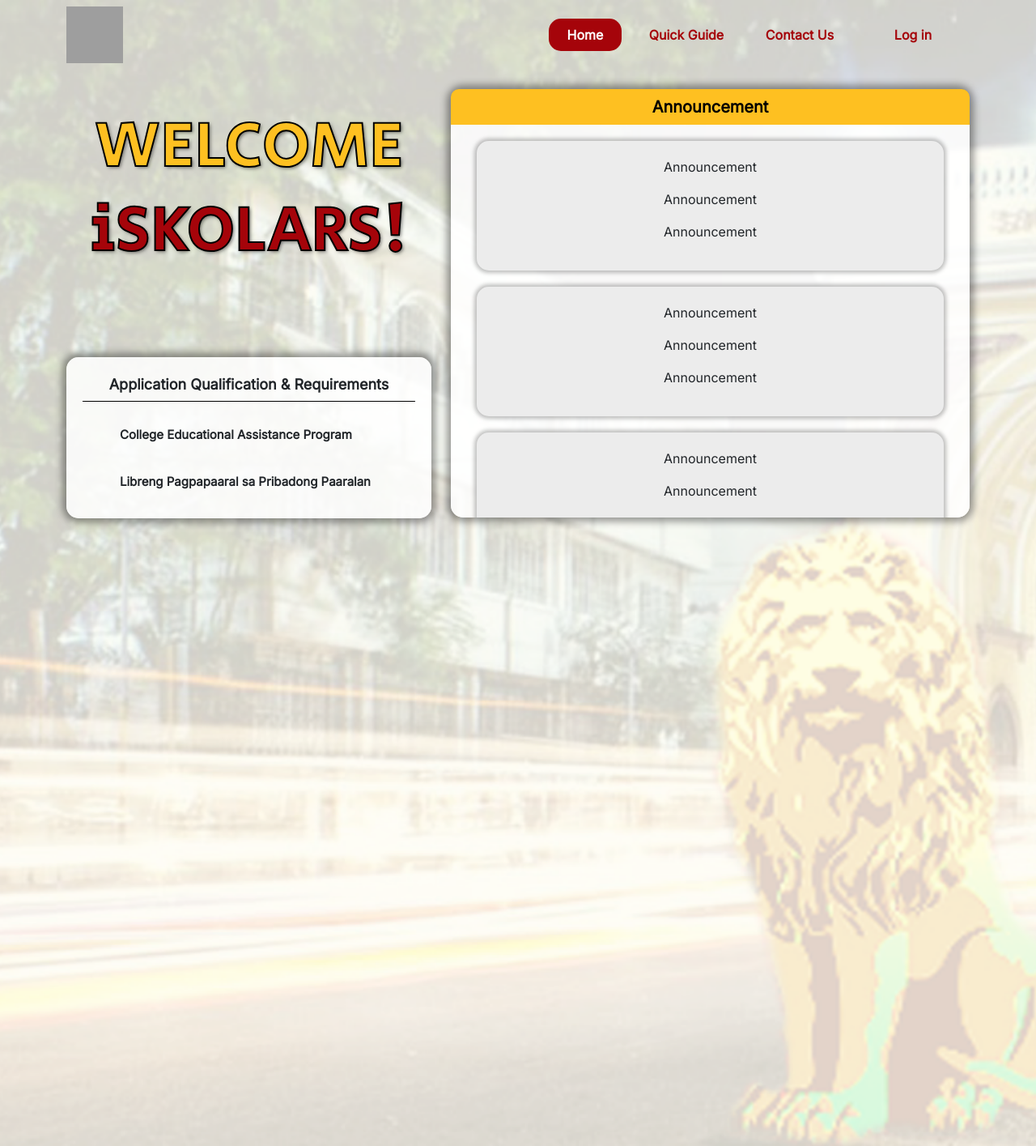
After one commit to LightYAGAMI737/iskolarosa-webportal, a PHP site: page /home-page.php in a window 1280 px wide. The commit adds this page. Shown: the whole page at 81% size. Run offline with PHP 8.4, Linux system fonts and the light colour scheme; some libraries are stand-ins or nearby versions; grey boxes are pictures that could not be loaded.

Commit message:
add homepage new design

```diff
--- a/home-page-two/home-page.css
+++ b/home-page-two/home-page.css
@@ -1,38 +1,189 @@
-        /* Background image */
 body {
     background-image: url('background2.png');
-            background-size: cover; /* Adjust the image size to cover the entire background */
-            background-repeat: no-repeat; /* Prevent the background image from repeating */
+    background-size: cover;
+    background-repeat: no-repeat;
+    background-attachment: fixed;
+    background-position: center center;
+}
+
+.img-logo {
+    width: 70px;
+    height: 70px;
+    margin-right: 20px;
 }
 
 .navbar-brand {
-            font-size: 24px; /* Increase the font size of the navbar brand */
-            margin-right: 20px; /* Add right margin to the brand */
+    font-size: 24px;
+    margin-right: 20px;
 }
 
-       /* Custom CSS to align navigation links to the right */
 .navbar-nav {
     margin-left: auto;
 }
 
 .navbar {
-            padding: 10px; /* Add padding to the navbar */
+    font-family: 'Inter', sans-serif;
+    --bs-navbar-brand-padding-y: 0 !important;
 }
 
+
 .navbar-nav .nav-item .nav-link {
-            color: #A5040A; /* Font color for the navbar links */
-            width: 110px; /* Add width to the navbar links */
+    color: #A5040A;
+    width: 120px;
     text-align: center;
     font-weight: bolder;
 }
 
 .navbar-nav .nav-item .nav-link.active {
-            color: white !important; /* Background color for the active link */
+    color: white !important;
     max-width: 90px !important;
+    border-radius: 15px;
+    transition: background-color 0.3s;
+}
+
+.navbar-nav .nav-item .nav-link.active:hover {
+    background-color: #400000;
+    color: white;
+}
+
+.flex-container {
+    display: flex;
+    flex-direction: column;
+}
+
+.top-left-row {
+    height: 255px;
+    display: flex;
+    flex-direction: column;
+    justify-content: center;
+    align-items: center;
+    text-align: center;
+}
+
+.custom-text {
+    font-size: 80px;
+    text-shadow: 2px 2px 4px rgba(0, 0, 0, 0.5);
+    -webkit-text-stroke: 2px #000;
+    font-family: 'Secular One', sans-serif;
+}
+
+.right-column {
+    width: 100%;
+    text-align: center;
+    background: rgba(255, 255, 255, 0.85);
+    box-shadow: 0px 0px 10px 5px rgba(0, 0, 0, 0.40);
+    font-family: 'Inter', sans-serif;
+    border-radius: 15px;
+}
+.announcement-outer-card {
+    overflow-y: auto;
+    height: 485px;
+    border-bottom-left-radius: 15px;
+    border-bottom-right-radius: 15px;
+}
+
+.announcement-outer-card::-webkit-scrollbar {
+    width: 0.5em;
+    margin-top: 20px;
+}
+
+.announcement-outer-card::-webkit-scrollbar-thumb {
+    border-radius: 10px;
+    background: #8F8F8F;
+}
+
+.announcement-outer-card::-webkit-scrollbar-track {
+    background-color: transparent;
+}
+
+
+.announcement-inner-card {
+    width: 90%;
+    padding: 20px;
+    margin: 20px auto;
+    border-radius: 15px;
+    background: #ECECEC;
+    box-shadow: 0px 0px 5px 3px rgba(0, 0, 0, 0.25);
+}
+
+.announcement-header {
+    background-color: #FEC021;
+    padding: 0;
+    border-top-right-radius: 10px;
+    border-top-left-radius: 10px;
+}
+
+.announcement-header p {
+    color: #000;
+    font-size: 20px;
+    padding: 7px;
+    font-weight: bold;
+    margin-bottom: 0px !important;
+    font-family: 'Inter', sans-serif !important;
+}
+
+
+.bottom-left-row {
+    height: 275px;
+    display: flex;
+    flex-direction: column;
+    justify-content: flex-end;
+    align-items: center;
+}
+
+
+.left-card {
+    width: 100%;
+    text-align: center;
+    padding: 20px;
+    border-radius: 15px;
+    background: rgba(255, 255, 255, 0.85);
+    box-shadow: 0px 0px 10px 5px rgba(0, 0, 0, 0.40);
+    font-family: 'Inter', sans-serif;
+}
+.left-card p {
+    font-size: 18px;
+    font-weight: bolder;
+}
+.left-card p::after {
+    content: "";
+    display: block;
+    width: 100%;
+    height: 1px;
+    background-color: #000;
+    margin: 7px auto;
+}
+
+.left-card button {
+    font-size: 15px;
+    padding: 10px 20px;
+    height: 50px;
+    display: flex;
+    align-items: center;
+    font-weight: bolder;
+}
+
+.left-card i {
+    font-size: 24px;
+    margin-right: 25px;
+}
+
+.left-card button:hover {
+    background-color: #ececec;
+    color: #000;
+}
+
+
+.navbar-nav {
+    display: flex;
+    justify-content: center;
+}
+
+.navbar-nav .nav-item {
+    margin: 0 10px;
 }
 
 @media (max-width: 768px) {
-            /* Custom CSS for small screens */
     .top-left-row {
         order: 1;
     }
@@ -46,8 +197,9 @@
 
 @media (max-width: 990px) {
     .navbar-nav {
-                background-color: #ccc;
+        background-color: rgba(236, 236, 236, 0.6); /* Adjust the alpha value (0.7) for the desired level of opacity */
     }
+
     .nav-link {
         text-align: left !important;
     }
@@ -57,46 +209,16 @@
         margin: 5px !important;
         border-radius: 15px;
     }
+    .top-left-row{
+        margin-bottom: -40px !important;
+    }
+    .left-card {
+        margin-bottom: 40px !important;
+    }
+    .right-column
+    {
+        margin-bottom: 40px !important;
+
     }
 
-        /* Custom CSS for background colors, borders, and heights */
-        .flex-container {
-            display: flex;
-            flex-direction: column;
 }
-        .top-left-row {
-            background-color: red;
-            border: 1px solid black;
-            height: 100px;
-        }
-        .right-column {
-            background-color: pink;
-            border: 1px solid black;
-            height: 400px;
-        }
-        .bottom-left-row {
-            background-color: green;
-            border: 1px solid black;
-            height: 450px;
-            display: flex;
-            flex-direction: column;
-            justify-content: flex-end; /* Position the card at the bottom */
-            align-items: center;
-        }
-        .card {
-            width: 80%;
-            text-align: center;
-            padding: 20px;
-            background-color: white;
-            border: 1px solid black;
-        }
-
-        /* Custom CSS to center navbar links */
-        .navbar-nav {
-            display: flex;
-            justify-content: center;
-        }
-
-        .navbar-nav .nav-item {
-            margin: 0 10px; /* Add some margin between the links */
-        }
--- /dev/null
+++ b/home-page-two/home-page.php
@@ -0,0 +1,118 @@
+<!DOCTYPE html>
+<html lang="en">
+<head>
+    <meta charset="UTF-8">
+    <meta name="viewport" content="width=device-width, initial-scale=1.0">
+    <link href="https://cdn.jsdelivr.net/npm/bootstrap@5.3.0/dist/css/bootstrap.min.css" rel="stylesheet">
+    <link rel="stylesheet" href="https://fonts.googleapis.com/css?family=Secular+One">
+    <link rel="stylesheet" href="https://fonts.googleapis.com/css?family=Inter">
+    <link rel="stylesheet" href="home-page.css">
+    <link rel='stylesheet' href='../admin-side/css/remixicon.css'>
+
+
+    <title>Homepage</title>
+</head>
+<body>
+
+<nav class="navbar navbar-expand-lg navbar-light">
+    <div class="container">
+    <a class="navbar-brand" href="#">
+            <img src="iskolarosa-logo.png" alt="My Logo" class="img-logo">
+        </a>
+        <button class="navbar-toggler" type="button" data-bs-toggle="collapse" data-bs-target="#navbarNav" aria-controls="navbarNav" aria-expanded="false" aria-label="Toggle navigation">
+            <span class="navbar-toggler-icon"></span>
+        </button>
+        <div class="collapse navbar-collapse" id="navbarNav">
+            <ul class="navbar-nav">
+                <li class="nav-item" style="background-color: #A5040A; border-radius: 15px; ">
+                    <a class="nav-link active" href="#">Home</a>
+                </li>
+                <li class="nav-item">
+                    <a class="nav-link" href="#">Quick Guide</a>
+                </li>
+                <li class="nav-item">
+                    <a class="nav-link" href="#">Contact Us</a>
+                </li>
+                <li class="nav-item">
+                    <a class="nav-link" href="#">Log in</a>
+                </li>
+            </ul>
+        </div>
+    </div>
+</nav>
+
+      <div class="container mt-4">
+          <div class="row">
+              <div class="col-lg-5 col-md-12">
+                  <div class="flex-container">
+                  <div class="top-left-row">
+                    <h1 class="custom-text" style="color: #FEC021" >WELCOME</h1>
+                    <h1 class="custom-text" style="color: #A5040A">iSKOLARS!</h1>
+                </div>
+                <div class="bottom-left-row">
+                    <div class="left-card">
+                        <p>Application Qualification & Requirements</p>
+                        <button class="btn">
+                          <i class="ri-graduation-cap-fill" style="color: #A5040A"></i>
+                          <span>College Educational Assistance Program</span>
+                        </button>
+                        <button class="btn mt-2">
+                          <i class="ri-graduation-cap-fill" style="color: #FEC021" ></i>
+                          Libreng Pagpapaaral sa Pribadong Paaralan
+                        </button>
+                    </div>
+                </div>
+
+                  </div>
+              </div>
+              <div class="col-lg-7 col-md-12">
+                <div class="right-column">
+                    <div class="announcement-header">
+                        <p>Announcement</p>
+                    </div>
+                    <div class="announcement-outer-card" >
+
+                        <div class="announcement-inner-card">
+                            <!-- Your announcement cards go here -->
+                            <p>Announcement</p>
+                            <p>Announcement</p>
+                            <p>Announcement</p>
+                        </div>
+                        <div class="announcement-inner-card">
+                            <!-- Your announcement cards go here -->
+                            <p>Announcement</p>
+                            <p>Announcement</p>
+                            <p>Announcement</p>
+                        </div>
+                        <div class="announcement-inner-card">
+                            <!-- Your announcement cards go here -->
+                            <p>Announcement</p>
+                            <p>Announcement</p>
+                            <p>Announcement</p>
+                        </div>
+                        <div class="announcement-inner-card">
+                            <!-- Your announcement cards go here -->
+                            <p>Announcement</p>
+                            <p>Announcement</p>
+                            <p>Announcement</p>
+                        </div>     <div class="announcement-inner-card">
+                            <!-- Your announcement cards go here -->
+                            <p>Announcement</p>
+                            <p>Announcement</p>
+                            <p>Announcement</p>
+                        </div>
+                        <div class="announcement-inner-card">
+                            <!-- Your announcement cards go here -->
+                            <p>Announcement</p>
+                            <p>Announcement</p>
+                            <p>Announcement</p>
+                        </div>
+                    </div>
+                </div>
+            </div>
+          </div>
+      </div>
+
+      <script src="https://cdn.jsdelivr.net/npm/bootstrap@5.3.0/dist/js/bootstrap.min.js"></script>
+      </body>
+      </html>
```
Lines whose indentation alone changed are shown as unchanged.
